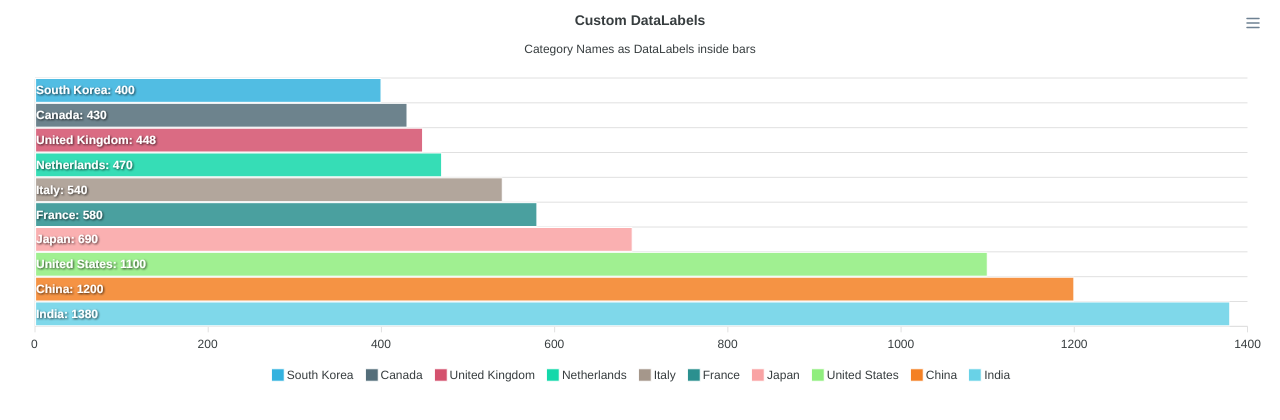
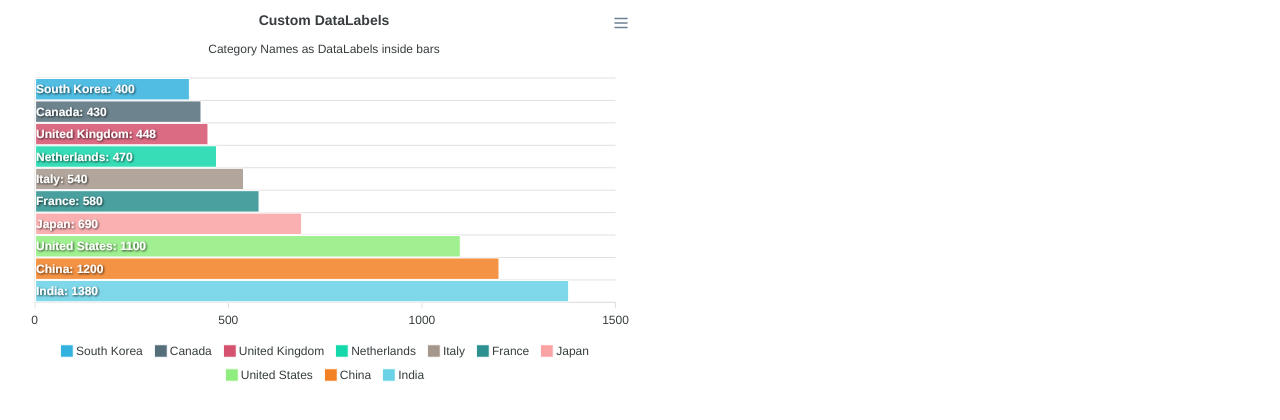
Before and after one commit to PratikPatil3235/ApexCharts, a plain HTML site: page data lables/customeDatalables.html in a window 1280 px wide. Drawn offline with nearby package versions, Linux system fonts and the light colour scheme.

Commit message:
commit made

```diff
--- a/data lables/customeDatalables.html
+++ b/data lables/customeDatalables.html
@@ -20,6 +20,7 @@
     chart: {
       type: "bar",
       height: 380,
+      width:'50%'
     },
     plotOptions: {
       bar: {
```
